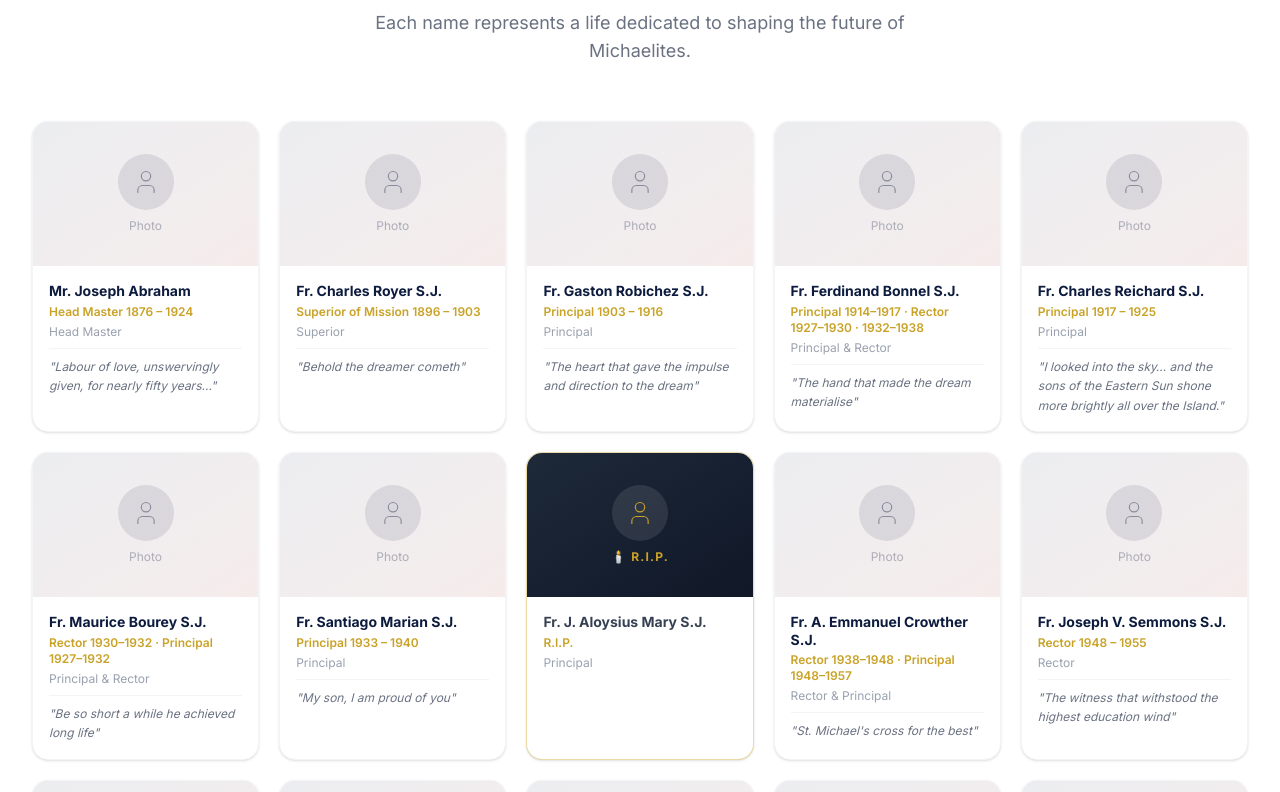
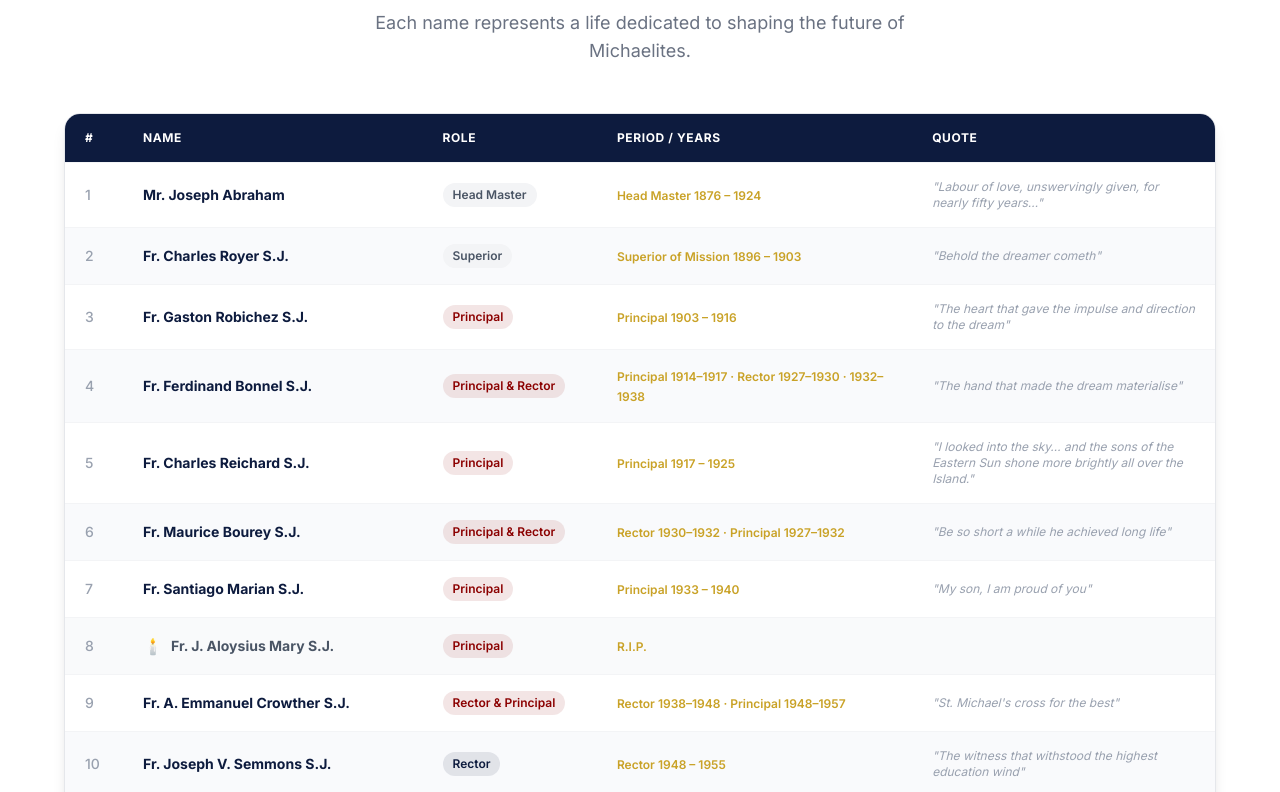
Before and after one commit to NiwethushanSri/michaelites-forum, a Next.js app: page /principals in a window 1280 px wide. Shown: the part 2108-2900 px from the top of the page. Built offline with nearby package versions, Linux system fonts and the light colour scheme.

Commit message:
Replace principals card grid with clean styled table
Co-Authored-By: Claude Sonnet 4.6 <noreply@anthropic.com>

```diff
--- a/src/app/principals/page.tsx
+++ b/src/app/principals/page.tsx
@@ -1,4 +1,4 @@
-import { BookOpen, Star, Heart, Award, Clock, Flame, MessageSquare, Image as ImageIcon, User } from "lucide-react";
+import { BookOpen, Star, Heart, Award, Clock, Flame, MessageSquare, Image as ImageIcon } from "lucide-react";
 import Link from "next/link";
 import Image from "next/image";
 
@@ -114,10 +114,10 @@ export default function PrincipalsPage() {
         </div>
       </section>
 
-      {/* Individual Principal Cards Grid */}
+      {/* Principals Table */}
       <section className="py-20 px-4 sm:px-6 lg:px-8 bg-white">
-        <div className="max-w-7xl mx-auto">
-          <div className="text-center mb-14">
+        <div className="max-w-6xl mx-auto">
+          <div className="text-center mb-12">
             <span className="inline-block bg-[#8b0000]/10 text-[#8b0000] text-xs font-bold uppercase tracking-widest px-4 py-1.5 rounded-full mb-4">
               Our Distinguished Leaders
             </span>
@@ -129,55 +129,63 @@ export default function PrincipalsPage() {
             </p>
           </div>
 
-          <div className="grid grid-cols-2 sm:grid-cols-3 lg:grid-cols-4 xl:grid-cols-5 gap-5">
-            {principals.map((p, i) => (
-              <div
-                key={`${p.name}-${i}`}
-                className={`bg-white rounded-2xl overflow-hidden shadow-sm border transition-all hover:shadow-lg group ${
-                  p.rip ? "border-[#c9a227]/40 hover:border-[#c9a227]" : "border-gray-100 hover:border-[#8b0000]/30"
-                }`}
-              >
-                {/* Photo placeholder */}
-                <div className={`h-36 flex items-center justify-center relative ${
-                  p.rip
-                    ? "bg-gradient-to-br from-gray-800 to-gray-900"
-                    : "bg-gradient-to-br from-[#0d1b3e]/8 to-[#8b0000]/8 group-hover:from-[#0d1b3e]/15 group-hover:to-[#8b0000]/15"
-                } transition-all`}>
-                  {p.rip && (
-                    <div className="absolute inset-0 flex flex-col items-center justify-center gap-2">
-                      <div className="w-14 h-14 rounded-full bg-white/10 flex items-center justify-center">
-                        <User className="w-7 h-7 text-[#c9a227]" strokeWidth={1} />
+          <div className="rounded-2xl overflow-hidden shadow-lg border border-gray-200">
+            <table className="w-full text-sm">
+              <thead>
+                <tr className="bg-[#0d1b3e] text-white">
+                  <th className="px-5 py-4 text-left font-bold text-xs uppercase tracking-wider w-10">#</th>
+                  <th className="px-5 py-4 text-left font-bold text-xs uppercase tracking-wider">Name</th>
+                  <th className="px-5 py-4 text-left font-bold text-xs uppercase tracking-wider">Role</th>
+                  <th className="px-5 py-4 text-left font-bold text-xs uppercase tracking-wider">Period / Years</th>
+                  <th className="px-5 py-4 text-left font-bold text-xs uppercase tracking-wider hidden md:table-cell">Quote</th>
+                </tr>
+              </thead>
+              <tbody>
+                {principals.map((p, i) => (
+                  <tr
+                    key={`${p.name}-${i}`}
+                    className={`border-t border-gray-100 transition-colors ${
+                      p.rip
+                        ? "bg-gray-50 hover:bg-[#fdf8ec]"
+                        : i % 2 === 0
+                        ? "bg-white hover:bg-[#f0f2f8]"
+                        : "bg-[#f9fafc] hover:bg-[#f0f2f8]"
+                    }`}
+                  >
+                    <td className="px-5 py-4 text-gray-400 font-medium">{i + 1}</td>
+                    <td className="px-5 py-4">
+                      <div className="flex items-center gap-2">
+                        {p.rip && <span className="text-base">🕯️</span>}
+                        <span className={`font-bold ${p.rip ? "text-gray-600" : "text-[#0d1b3e]"}`}>
+                          {p.name}
+                        </span>
                       </div>
-                      <span className="text-[#c9a227] text-xs font-bold tracking-widest">🕯️ R.I.P.</span>
-                    </div>
-                  )}
-                  {!p.rip && (
-                    <div className="flex flex-col items-center justify-center gap-2">
-                      <div className="w-14 h-14 rounded-full bg-[#0d1b3e]/10 flex items-center justify-center">
-                        <User className="w-7 h-7 text-[#0d1b3e]/40" strokeWidth={1} />
-                      </div>
-                      <span className="text-[#0d1b3e]/30 text-xs">Photo</span>
-                    </div>
-                  )}
-                </div>
-
-                {/* Info */}
-                <div className="p-4">
-                  <h3 className={`font-bold text-sm leading-tight mb-1 ${p.rip ? "text-gray-700" : "text-[#0d1b3e] group-hover:text-[#8b0000]"} transition-colors`}>
-                    {p.name}
-                  </h3>
-                  {p.period && (
-                    <p className="text-[#c9a227] text-xs font-semibold mb-1">{p.period}</p>
-                  )}
-                  <p className="text-gray-400 text-xs">{p.role}</p>
-                  {p.quote && (
-                    <p className="text-gray-500 text-xs italic mt-2 leading-relaxed border-t border-gray-100 pt-2">
-                      "{p.quote}"
-                    </p>
-                  )}
-                </div>
-              </div>
-            ))}
+                    </td>
+                    <td className="px-5 py-4">
+                      <span className={`inline-block text-xs font-semibold px-2.5 py-1 rounded-full ${
+                        p.role.includes("Principal")
+                          ? "bg-[#8b0000]/10 text-[#8b0000]"
+                          : p.role.includes("Rector")
+                          ? "bg-[#0d1b3e]/10 text-[#0d1b3e]"
+                          : p.role.includes("Sister")
+                          ? "bg-pink-100 text-pink-700"
+                          : "bg-gray-100 text-gray-600"
+                      }`}>
+                        {p.role}
+                      </span>
+                    </td>
+                    <td className="px-5 py-4">
+                      <span className="text-[#c9a227] font-semibold text-xs">
+                        {p.period || "—"}
+                      </span>
+                    </td>
+                    <td className="px-5 py-4 hidden md:table-cell text-gray-400 italic text-xs max-w-xs">
+                      {p.quote ? `"${p.quote}"` : ""}
+                    </td>
+                  </tr>
+                ))}
+              </tbody>
+            </table>
           </div>
         </div>
       </section>
```
